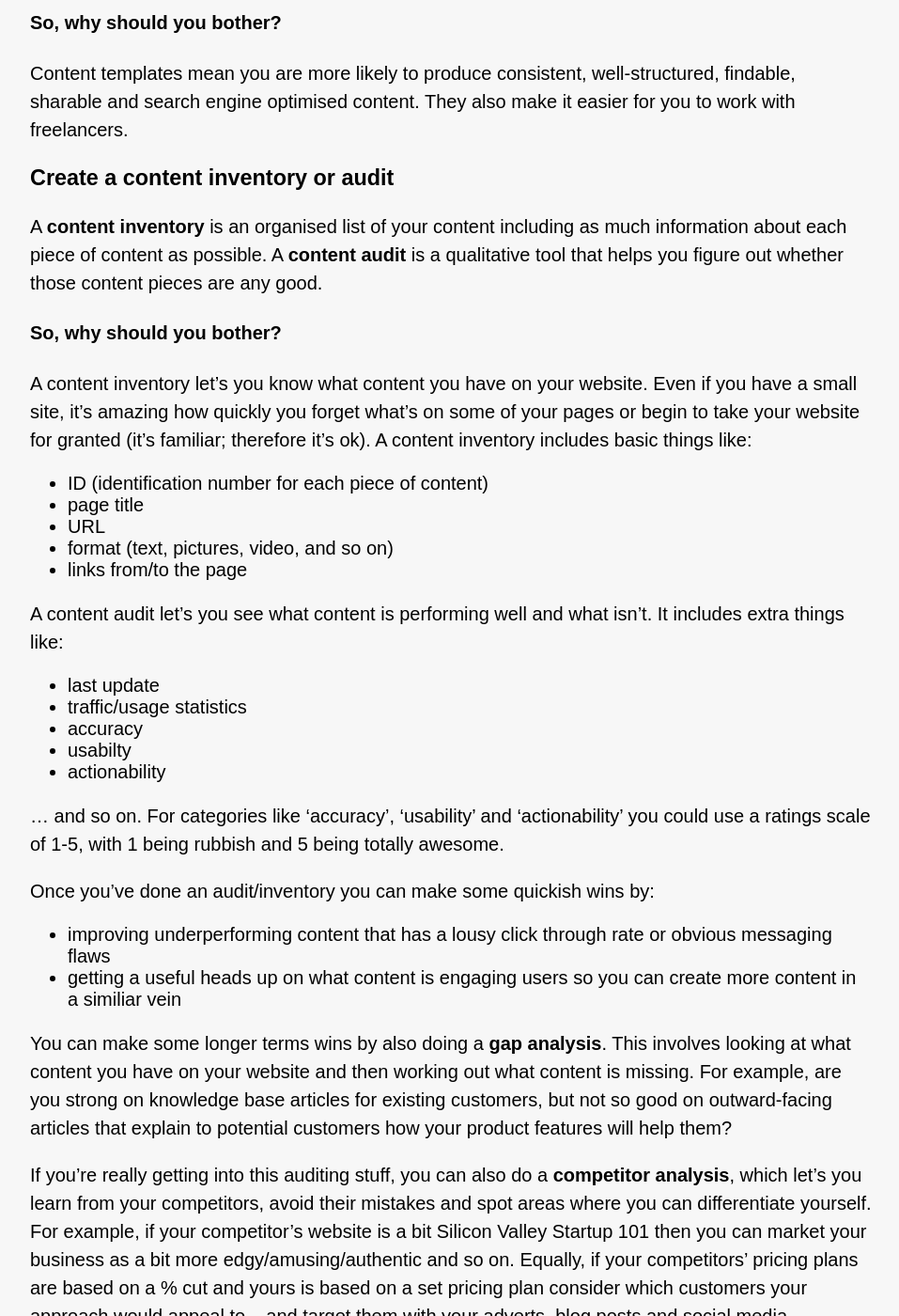
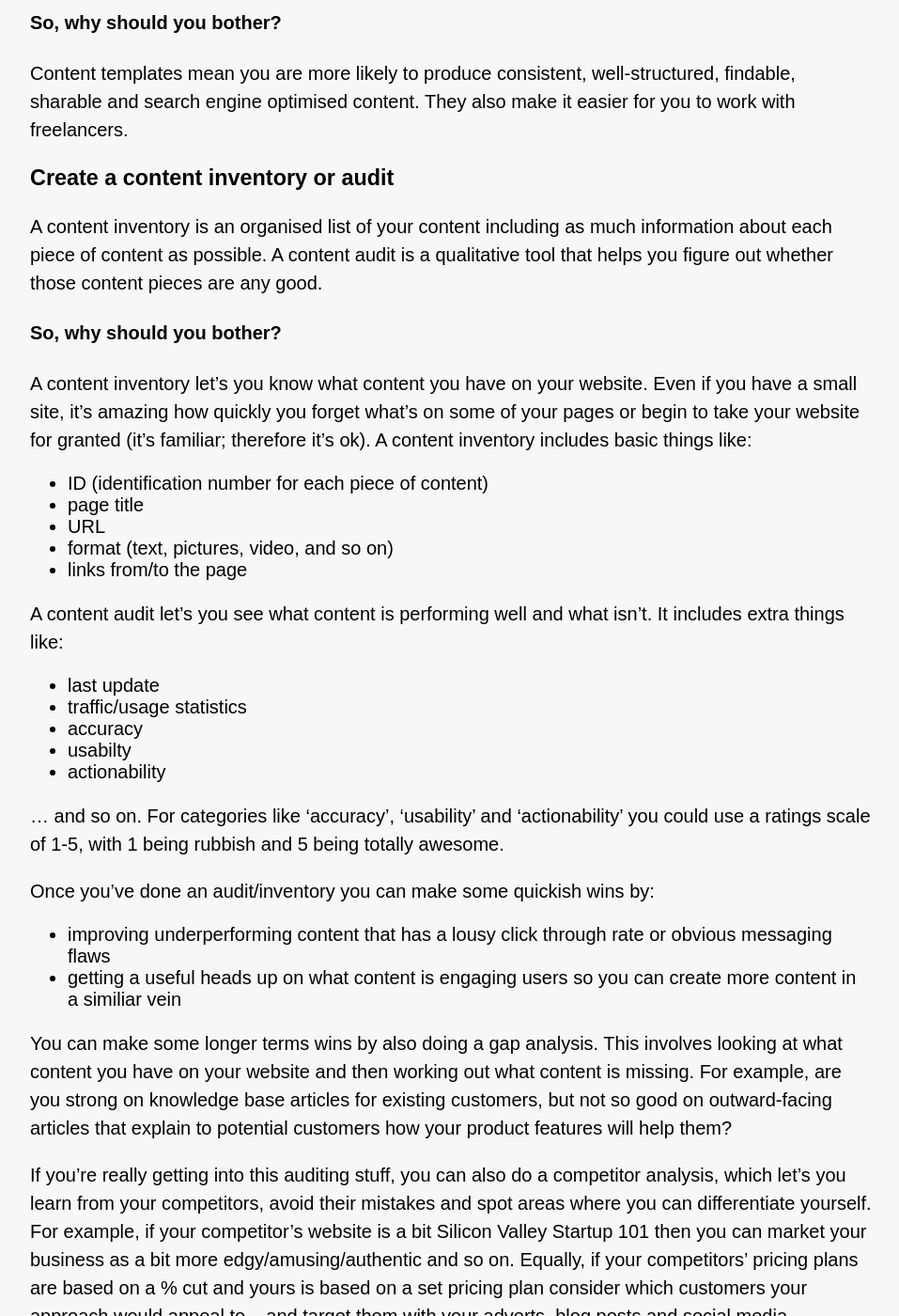
Before and after one commit to smokingpun/smokingpun.github.io, a Jekyll site: the page built from content_strategy_for_startups.md, in a window 1280 px wide and 1400 px high, scrolled down 2752 px. Shown: the whole window at 94% size, without its empty margins (160-1117 px from the left). Built offline with Jekyll 4.4.1, drawn with Linux system fonts in a browser that asks for light colours; nearby versions of some CDN libraries; some of the changed text lies outside the part shown.

Commit message:
remove emphasis

```diff
--- a/content_strategy_for_startups.md
+++ b/content_strategy_for_startups.md
@@ -83,7 +83,7 @@ Content templates mean you are more likely to produce consistent, well-structure
 
 
 ###Create a content inventory or audit
-A **content inventory** is an organised list of your content including as much information about each piece of content as possible. A **content audit** is a qualitative tool that helps you figure out whether those content pieces are any good.
+A content inventory is an organised list of your content including as much information about each piece of content as possible. A content audit is a qualitative tool that helps you figure out whether those content pieces are any good.
 
 ####So, why should you bother?
 A content inventory let's you know what content you have on your website. Even if you have a small site, it's amazing how quickly you forget what's on some of your pages or begin to take your website for granted (it's familiar; therefore it's ok). A content inventory includes basic things like:
@@ -109,9 +109,9 @@ Once you've done an audit/inventory you can make some quickish wins by:
 *  improving underperforming content that has a lousy click through rate or obvious messaging flaws
 * getting a useful heads up on what content is engaging users so you can create more content in a similiar vein
 
-You can make some longer terms wins by also doing a **gap analysis**. This involves looking at what content you have on your website and then working out what content is missing. For example, are you strong on knowledge base articles for existing customers, but not so good on outward-facing articles that explain to potential customers how your product features will help them?
+You can make some longer terms wins by also doing a gap analysis. This involves looking at what content you have on your website and then working out what content is missing. For example, are you strong on knowledge base articles for existing customers, but not so good on outward-facing articles that explain to potential customers how your product features will help them?
 
-If you're really getting into this auditing stuff, you can also do a **competitor analysis**, which let's you learn from your competitors, avoid their mistakes and spot areas where you can differentiate yourself. For example, if your competitor's website is a bit Silicon Valley Startup 101 then you can market your business as a bit more edgy/amusing/authentic and so on. Equally, if your competitors' pricing plans are based on a % cut and yours is based on a set pricing plan consider which customers your approach would appeal to – and target them with your adverts, blog posts and social media.
+If you're really getting into this auditing stuff, you can also do a competitor analysis, which let's you learn from your competitors, avoid their mistakes and spot areas where you can differentiate yourself. For example, if your competitor's website is a bit Silicon Valley Startup 101 then you can market your business as a bit more edgy/amusing/authentic and so on. Equally, if your competitors' pricing plans are based on a % cut and yours is based on a set pricing plan consider which customers your approach would appeal to – and target them with your adverts, blog posts and social media.
 
 Undertake a competitor analysis with an open mind though. Not everything your competitors do is lousy!
 
```
